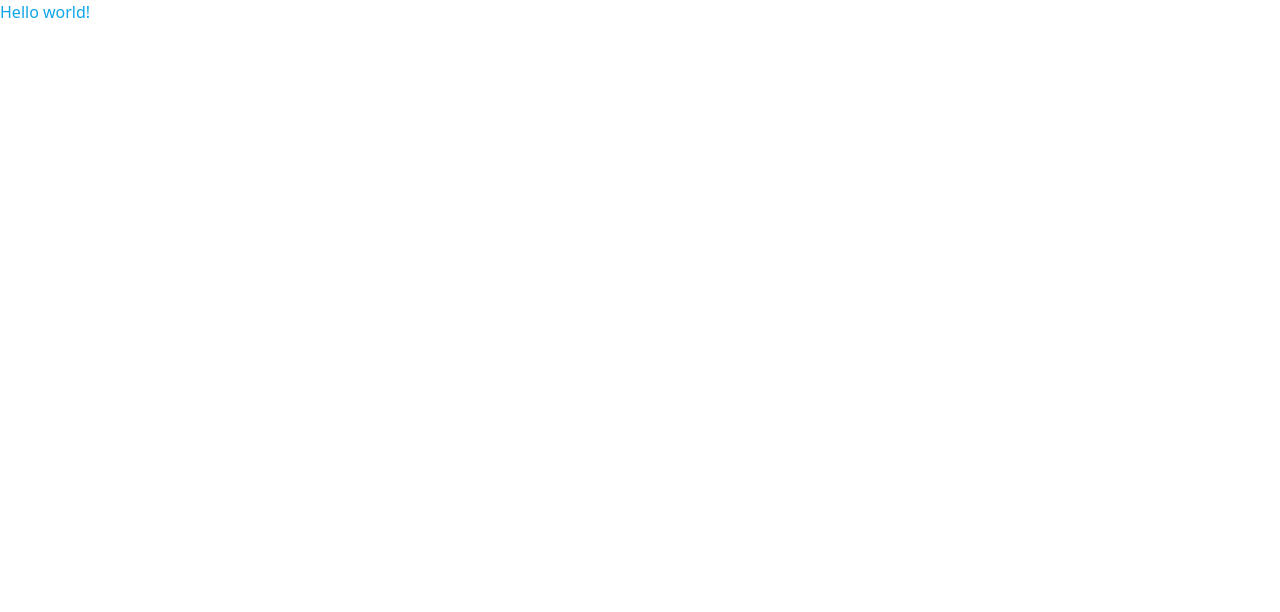
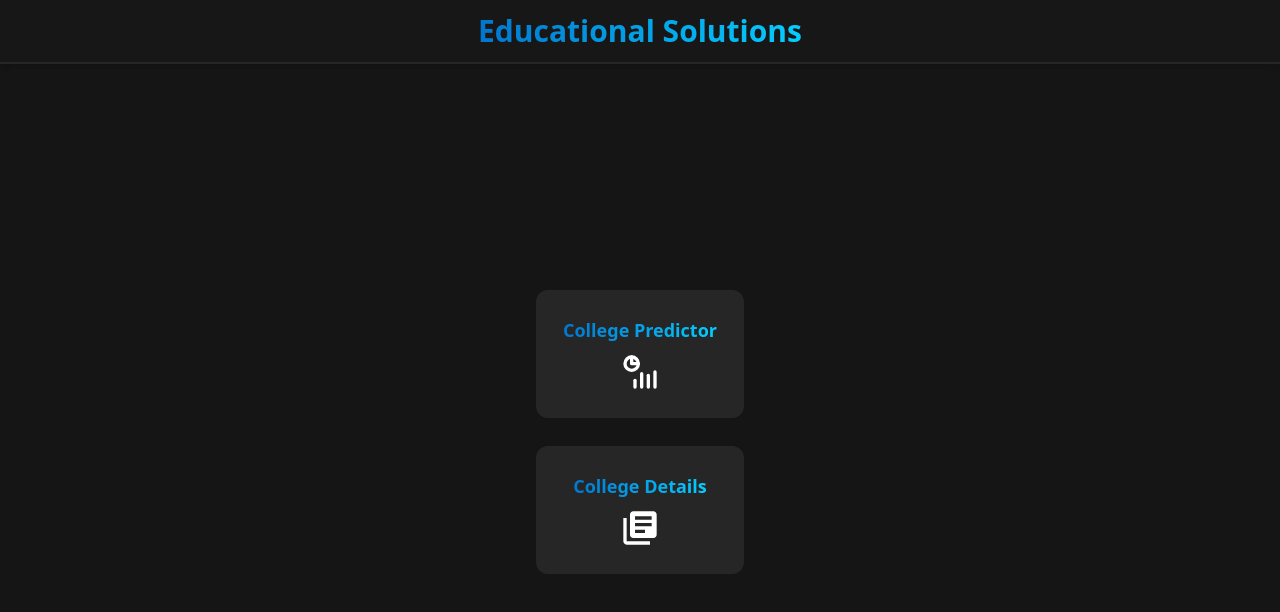
Before and after one commit to VishwanthBarma/College-Predictor, a Next.js app: page / in a window 1280 px wide. Shown: the top 612 px of the page. Built offline with nearby package versions, Linux system fonts and the light colour scheme.

Commit message:
developed: index page

```diff
--- /dev/null
+++ b/components/Layout/Header.js
@@ -0,0 +1,13 @@
+import React from "react";
+
+function Header() {
+  return (
+    <div className="flex items-center justify-center bg-neutral-900 border-b-2 border-neutral-800 shadow-md p-4 sticky z-50 h-16 top-0">
+      <h1 className="my-gradient-text text-3xl text-center font-bold">
+        Educational Solutions
+      </h1>
+    </div>
+  );
+}
+
+export default Header;
--- /dev/null
+++ b/components/Layout/Layout.js
@@ -0,0 +1,13 @@
+import React from "react";
+import Header from "./Header";
+
+function Layout({ children }) {
+  return (
+    <div className="flex flex-col h-screen">
+      <Header />
+      <main>{children}</main>
+    </div>
+  );
+}
+
+export default Layout;
--- a/package.json
+++ b/package.json
@@ -11,7 +11,8 @@
   "dependencies": {
     "next": "12.2.5",
     "react": "18.2.0",
-    "react-dom": "18.2.0"
+    "react-dom": "18.2.0",
+    "react-icons": "^4.4.0"
   },
   "devDependencies": {
     "autoprefixer": "^10.4.8",
--- a/pages/_app.js
+++ b/pages/_app.js
@@ -1,7 +1,12 @@
-import '../styles/globals.css'
+import Layout from "../components/Layout/Layout";
+import "../styles/globals.css";
 
 function MyApp({ Component, pageProps }) {
-  return <Component {...pageProps} />
+  return (
+    <Layout>
+      <Component {...pageProps} />
+    </Layout>
+  );
 }
 
-export default MyApp
+export default MyApp;
--- /dev/null
+++ b/pages/collegedetails.js
@@ -0,0 +1,7 @@
+import React from "react";
+
+function collegedetails() {
+  return <div>collegedetails</div>;
+}
+
+export default collegedetails;
--- /dev/null
+++ b/pages/collegepredictor.js
@@ -0,0 +1,7 @@
+import React from "react";
+
+function collegepredictor() {
+  return <div>collegepredictor</div>;
+}
+
+export default collegepredictor;
--- a/pages/index.js
+++ b/pages/index.js
@@ -1,5 +1,9 @@
 import Head from "next/head";
 import Image from "next/image";
+import Header from "../components/Layout/Header";
+import { MdLibraryBooks } from "react-icons/md";
+import { TbChartInfographic } from "react-icons/tb";
+import Link from "next/link";
 
 export default function Home() {
   return (
@@ -8,7 +12,28 @@ export default function Home() {
         <title>Create Next App</title>
         <meta name="description" content="College Predictor"></meta>
       </Head>
-      <h1 className="text-sky-500">Hello world!</h1>
+      <div className="flex flex-col r-h items-center justify-center space-y-7">
+        <Link href="/collegepredictor" passHref>
+          <button className="hover:scale-105 transition ease-linear active:opacity-50">
+            <div className="flex items-center justify-center flex-col space-y-2 bg-neutral-800 rounded-xl h-32 w-52">
+              <h1 className="font-semibold text-lg my-gradient-text">
+                College Predictor
+              </h1>
+              <TbChartInfographic className="h-10 w-10" />
+            </div>
+          </button>
+        </Link>
+        <Link href="/collegedetails" passHref>
+          <button className="hover:scale-105 transition ease-linear active:opacity-50">
+            <div className="flex items-center justify-center flex-col space-y-2 bg-neutral-800 rounded-xl h-32 w-52">
+              <h1 className="font-semibold text-lg my-gradient-text">
+                College Details
+              </h1>
+              <MdLibraryBooks className="h-10 w-10" />
+            </div>
+          </button>
+        </Link>
+      </div>
     </div>
   );
 }
--- a/styles/globals.css
+++ b/styles/globals.css
@@ -1,3 +1,21 @@
 @tailwind base;
 @tailwind components;
 @tailwind utilities;
+
+html{
+  background-color: #151515;
+  color: #FFFFFF;
+  height: 100%;
+}
+
+.r-h {
+  height: calc(100vh - 64px);
+}
+
+.my-gradient-text {
+  background: #0276CF;
+  background: linear-gradient(to right, #0276CF 0%, #05CDFF 100%);
+  -webkit-background-clip: text;
+  -webkit-text-fill-color: transparent;
+
+}
```
Also changed, not shown: 1 other file (tests, documents, lock files or other folders).
